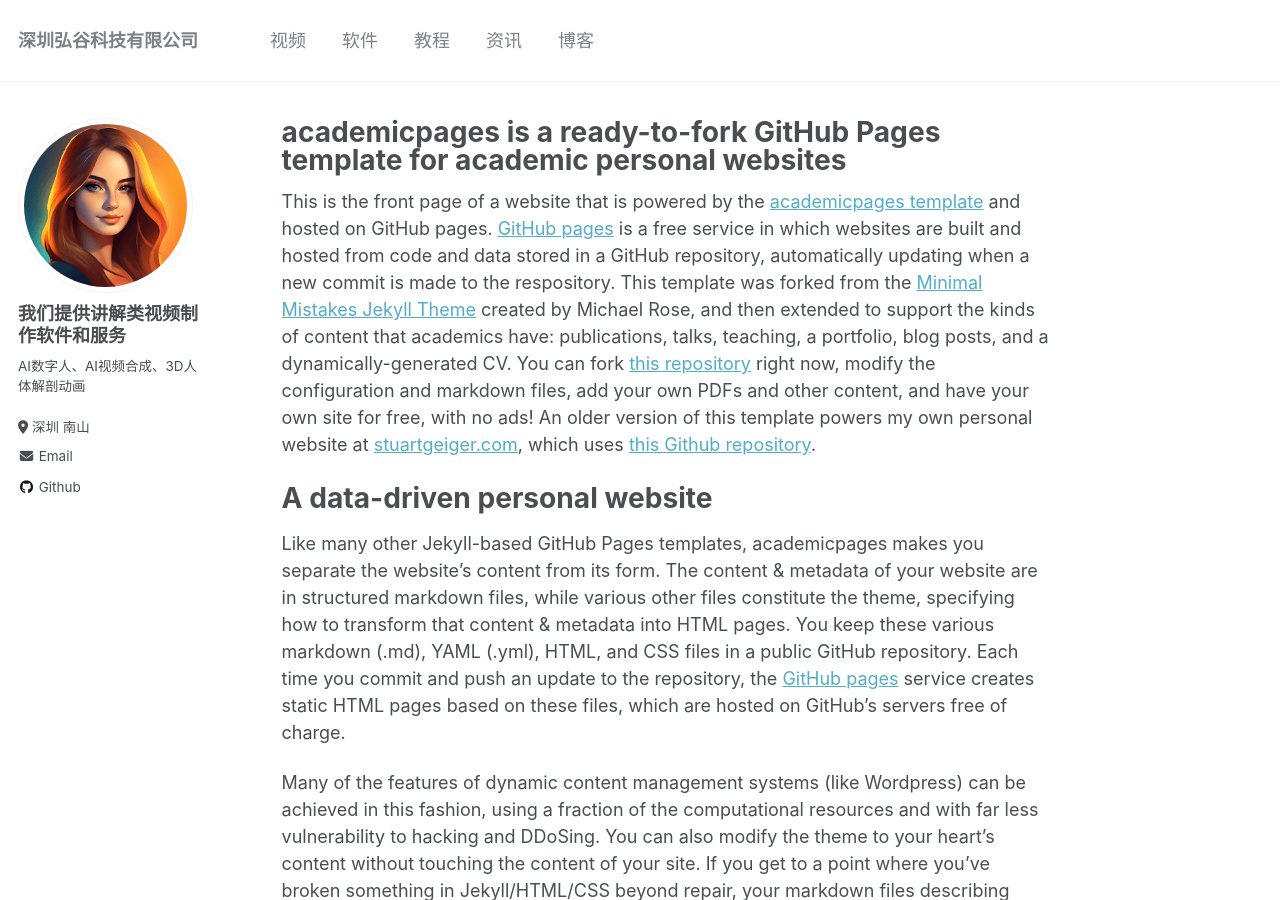
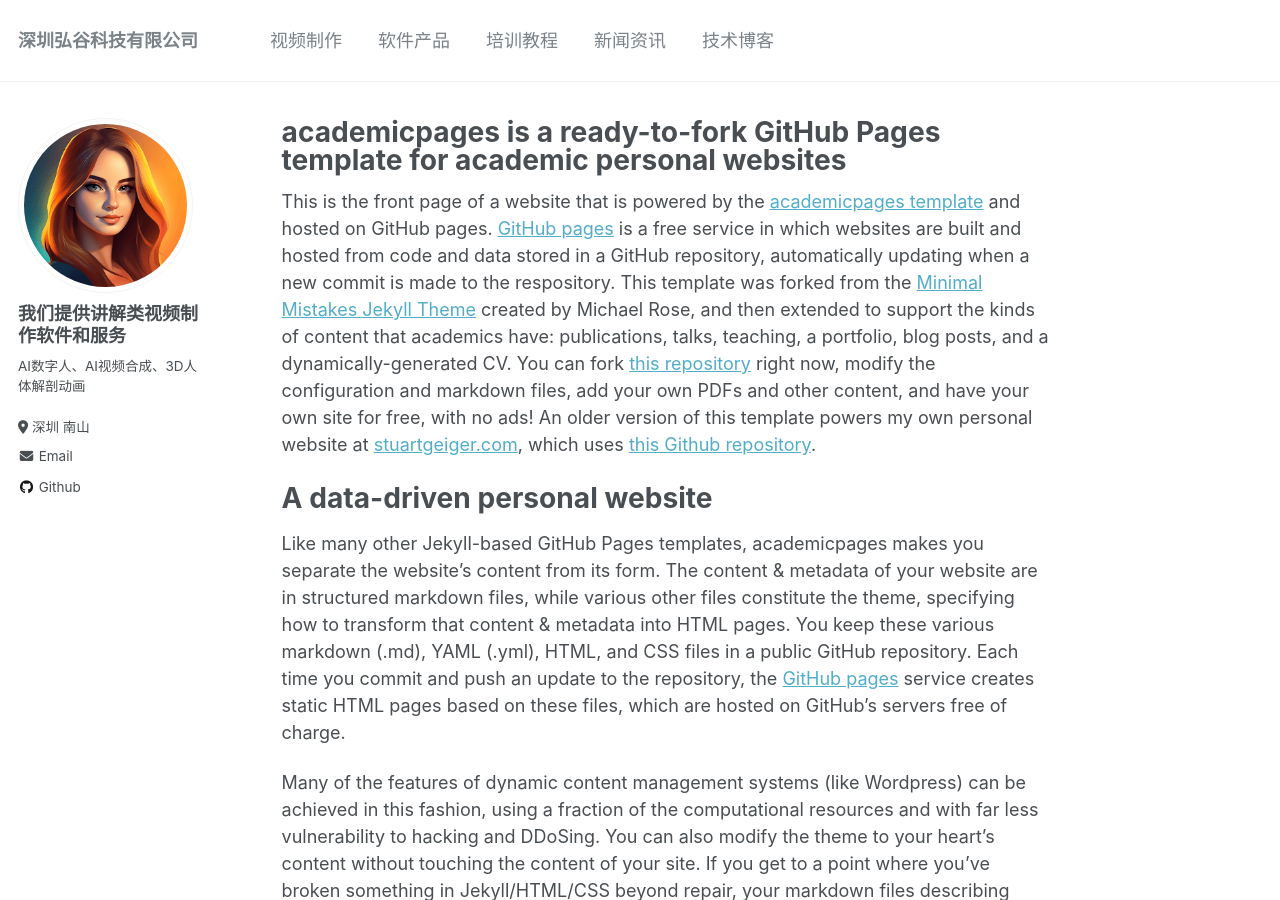
Before and after one commit to bloomv/bloomv, a Jekyll site: the page built from _pages/about.md, in a window 1280 px wide and 900 px high. Built offline with Jekyll 4.4.1, drawn with Linux system fonts in a browser that asks for light colours.

Commit message:
Update navigation.yml

```diff
--- a/_data/navigation.yml
+++ b/_data/navigation.yml
@@ -1,18 +1,18 @@
 # main links links
 main:
-  - title: "视频" # "Publications"
+  - title: "视频制作" # "Publications"
     url: /publications/
 
-  - title: "软件" # "Portfolio"
+  - title: "软件产品" # "Portfolio"
     url: /portfolio/
 
-  - title: "教程" # "Teaching"
+  - title: "培训教程" # "Teaching"
     url: /teaching/
 
-  - title: "资讯" # "Talks"
+  - title: "新闻资讯" # "Talks"
     url: /talks/
 
-  - title: "博客" # "Blog Posts"
+  - title: "技术博客" # "Blog Posts"
     url: /year-archive/
 
 #  - title: "CV"
```
